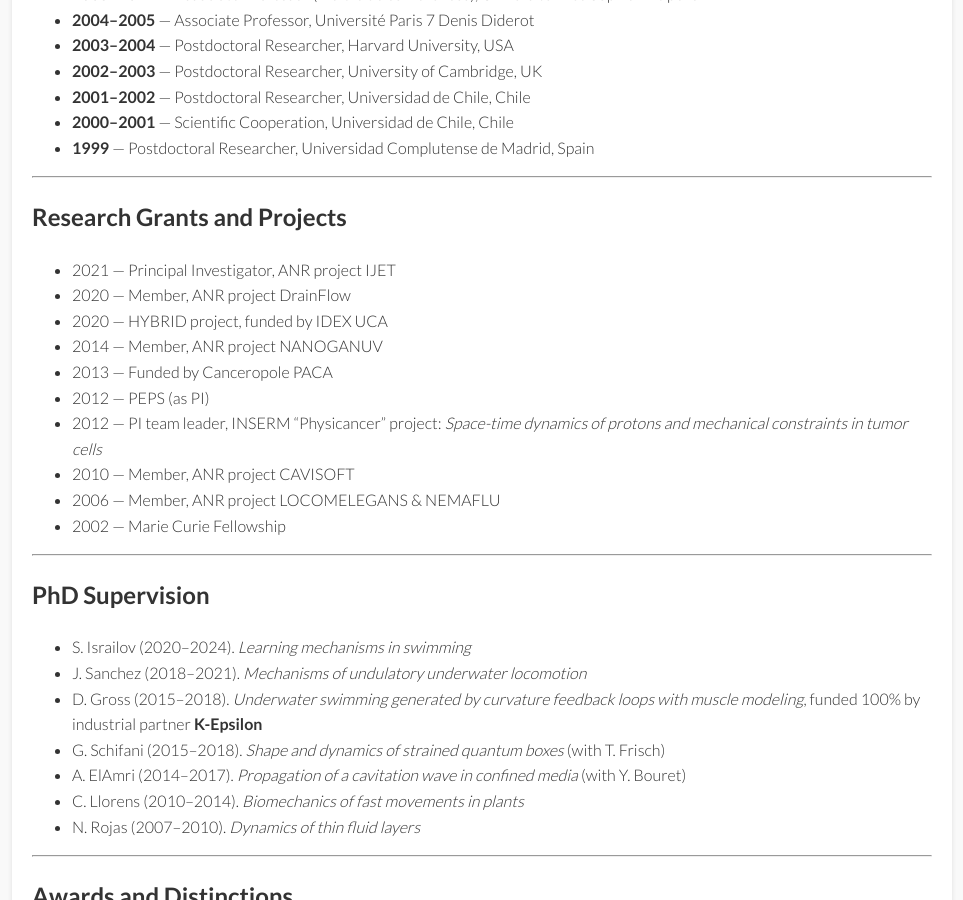
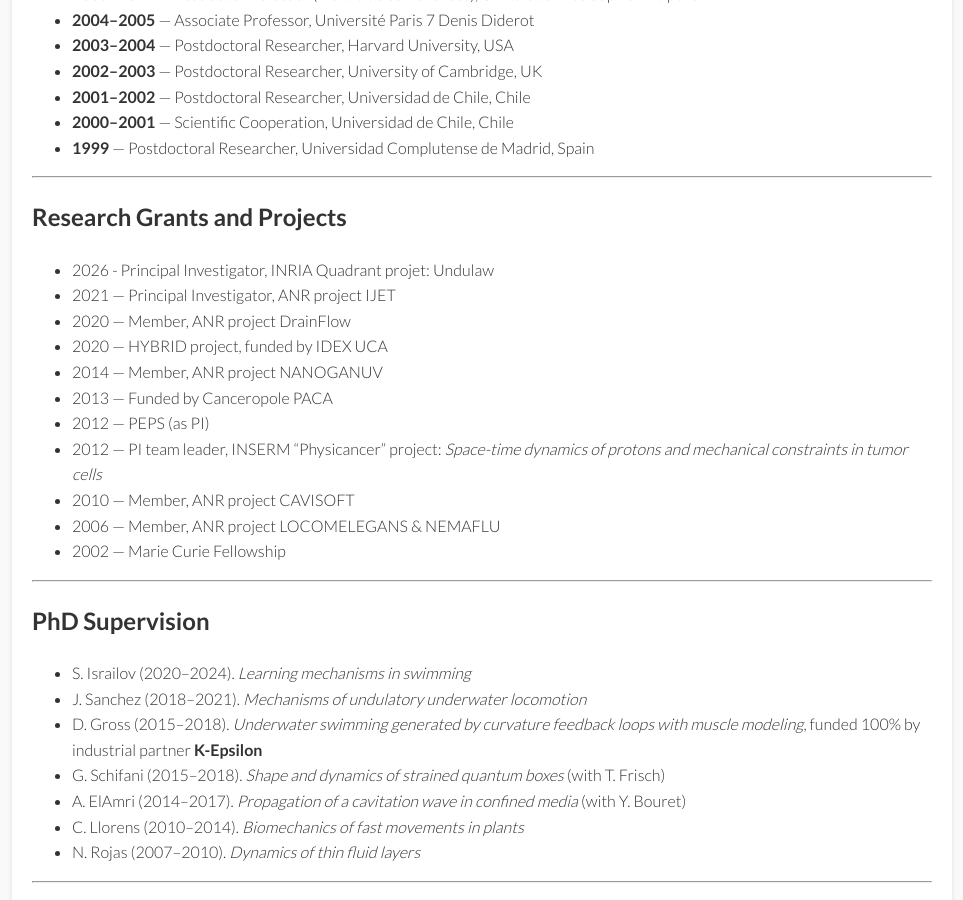
Before and after one commit to mederic-argentina/mederic-argentina.github.io, a Jekyll site: the page built from cv.md, in a window 1280 px wide and 900 px high, scrolled down 995 px. Shown: the whole window, without its empty margins (158-1121 px from the left). Built offline with Jekyll 4.4.1, drawn with Linux system fonts in a browser that asks for light colours.

Commit message:
Update cv.md

```diff
--- a/cv.md
+++ b/cv.md
@@ -34,6 +34,7 @@ Director of the Graduate School SPECTRUM
 ---
 
 ## Research Grants and Projects
+- 2026 - Principal Investigator, INRIA Quadrant projet: Undulaw
 - 2021 — Principal Investigator, ANR project IJET
 - 2020 — Member, ANR project DrainFlow
 - 2020 — HYBRID project, funded by IDEX UCA
```
